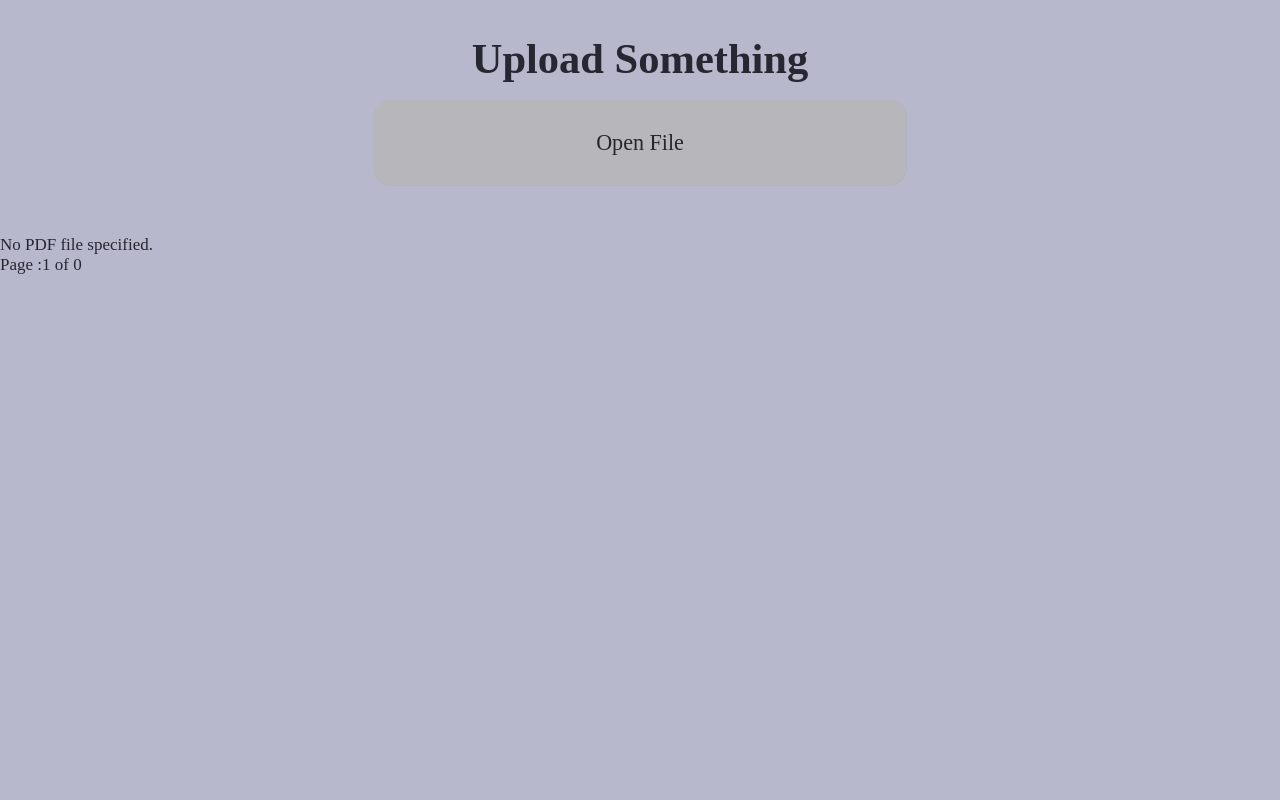
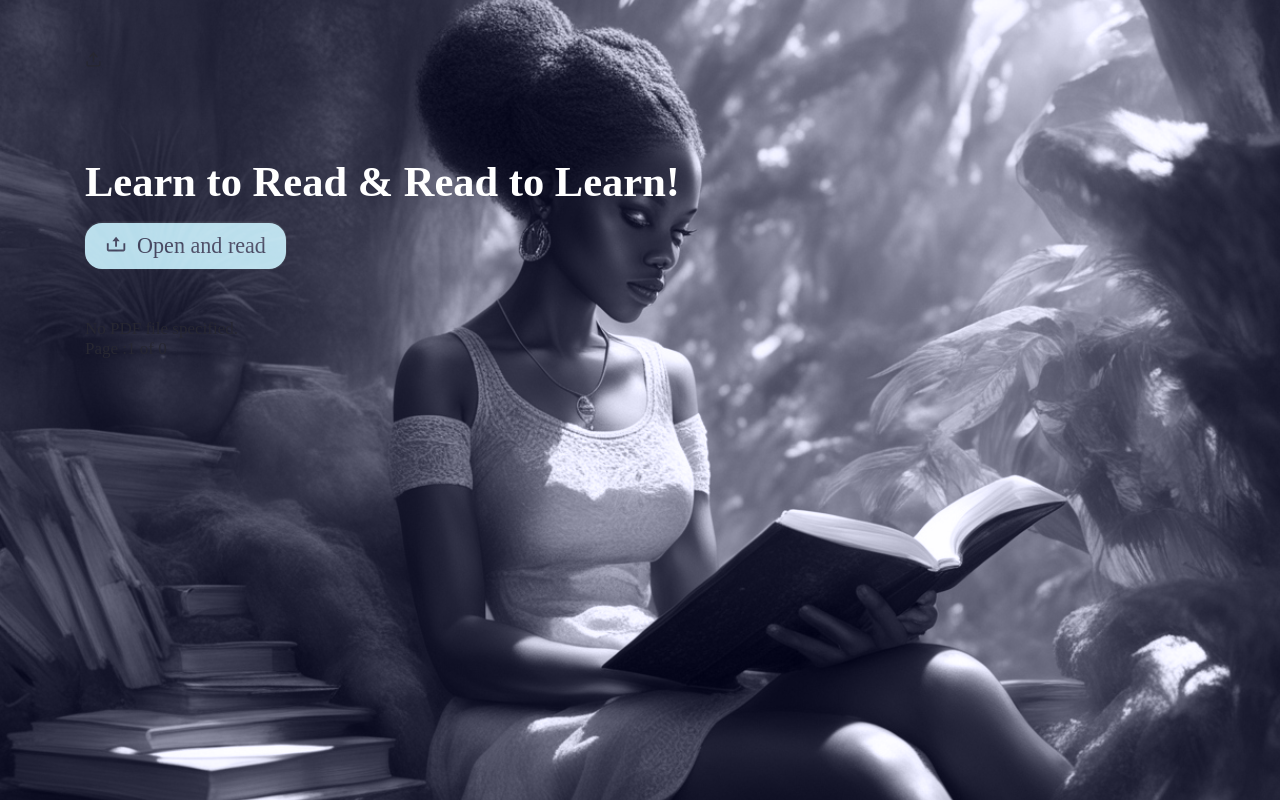
Before and after one commit to gebrina/cool-pdf-reader, a React (Vite) app: page / in a window 1280 px wide. Built offline with nearby package versions, Linux system fonts and the light colour scheme.

Commit message:
add bg image for body and style uploder

```diff
--- a/src/App.style.tsx
+++ b/src/App.style.tsx
@@ -5,6 +5,10 @@ import { selectColors } from "./utils";
 
 export const PdfContainer = styled.div<ITheme>(
   ({ theme }) => css`
+    background-size: cover;
+    background-position: 0px -50px;
+    background-repeat: no-repeat;
+    background-blend-mode: luminosity;
     background-color: ${selectColors(theme).bgColor};
     color: ${selectColors(theme).textColor};
     height: 100dvh;
@@ -12,5 +16,8 @@ export const PdfContainer = styled.div<ITheme>(
     display: flex;
     flex-direction: column;
     gap: 50px;
+    padding: 3em 5em;
   `
 );
+
+export const Banner = styled.div``;
--- a/src/App.tsx
+++ b/src/App.tsx
@@ -1,4 +1,6 @@
-import { PdfContainer } from "./App.style";
+import { FiUpload } from "react-icons/fi";
+import { Banner, PdfContainer } from "./App.style";
+import beautyGirl from "./assets/bg.jpeg";
 import { usePdfContext } from "./context";
 import { PdfUploader, PdfViewer } from "./pdf";
 
@@ -6,7 +8,13 @@ export const App = () => {
   const { theme } = usePdfContext();
 
   return (
-    <PdfContainer theme={theme}>
+    <PdfContainer
+      style={{ backgroundImage: `url(${beautyGirl})` }}
+      theme={theme}
+    >
+      <Banner>
+        <FiUpload />
+      </Banner>
       <PdfUploader theme={theme} />
       <PdfViewer />
     </PdfContainer>
--- a/src/index.css
+++ b/src/index.css
@@ -1,5 +1,6 @@
 :root {
   font-size: 17px;
+  overflow-x: hidden;
 }
 
 * {
--- a/src/pdf/uploader/Uploader.style.tsx
+++ b/src/pdf/uploader/Uploader.style.tsx
@@ -6,18 +6,19 @@ export const PdfUploader = styled.section<ITheme>(
   ({ theme }) => css`
     display: flex;
     padding-top: 2rem;
-    width: 100%;
-    max-width: 600px;
+    mix-blend-mode: screen;
     flex-direction: column;
-    margin: 0 auto;
+    text-align: left;
+    justify-content: left;
+    align-items: start;
     gap: 1rem;
   `
 );
 
 export const Title = styled.h3`
   font-size: 2.5rem;
-  text-wrap: nowrap;
   text-align: center;
+  color: white;
   @media only screen and (max-width: 400px) {
     font-size: 2rem;
   }
@@ -27,17 +28,18 @@ export const InputFile = styled.input`
   display: none;
 `;
 
-export const InputLable = styled.label<ITheme>(
+export const InputLabel = styled.label<ITheme>(
   ({ theme }) => css`
-    height: 5rem;
-    display: grid;
-    place-content: center;
+    display: flex;
+    justify-content: center;
+    max-width: max-content;
+    padding: 10px 20px;
+    gap: 10px;
     background-color: ${theme === "default"
-      ? "#b7b6ba"
+      ? "lightblue"
       : theme === "dark"
       ? "black"
       : "white"};
-    margin: 0 2rem;
     border-radius: 1rem;
     font-size: 1.3rem;
     box-shadow: 0.3px 0.3px 0.3px 0.5px rgba(118, 130, 118, 0.1),
--- a/src/pdf/uploader/Uploader.tsx
+++ b/src/pdf/uploader/Uploader.tsx
@@ -1,7 +1,8 @@
 import { FC } from "react";
+import { BiUpload } from "react-icons/bi";
 import { ThemeName } from "../../common";
 import { usePdfContext } from "../../context";
-import { InputFile, InputLable, PdfUploader, Title } from "./Uploader.style";
+import { InputFile, InputLabel, PdfUploader, Title } from "./Uploader.style";
 
 type TUploaderProps = {
   theme: ThemeName;
@@ -12,16 +13,17 @@ export const Uploader: FC<TUploaderProps> = ({ theme }) => {
 
   return (
     <PdfUploader theme={theme}>
-      <Title>Upload Something</Title>
+      <Title>Learn to Read & Read to Learn!</Title>
       <InputFile
         accept="application/pdf"
         onChange={OnInputFileChange}
         id="input-file"
         type="file"
       />
-      <InputLable theme={theme} htmlFor="input-file">
-        Open File
-      </InputLable>
+      <InputLabel theme={theme} htmlFor="input-file">
+        <BiUpload />
+        <span>Open and read</span>
+      </InputLabel>
     </PdfUploader>
   );
 };
--- a/src/pdf/viewer/Viewer.tsx
+++ b/src/pdf/viewer/Viewer.tsx
@@ -11,7 +11,7 @@ pdfjs.GlobalWorkerOptions.workerSrc = new URL(
 export const Viewer = () => {
   const { theme, pdfFile } = usePdfContext();
   const [numPages, setNumPages] = useState(0);
-  const [pageNumber] = useState(1);
+  const [pageNumber, setPageNumber] = useState(1);
 
   const onDocumentLoadSuccess = ({ numPages }: { numPages: number }): void => {
     setNumPages(numPages);
```
Also changed, not shown: src/assets/bg.jpeg (added).
